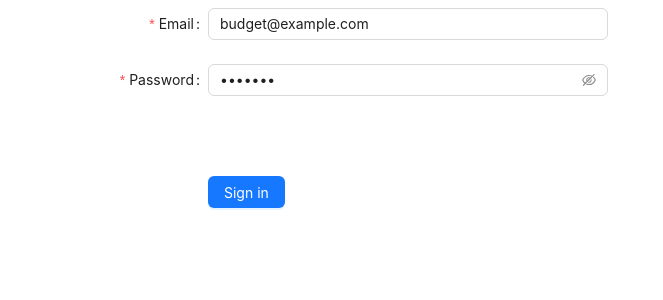
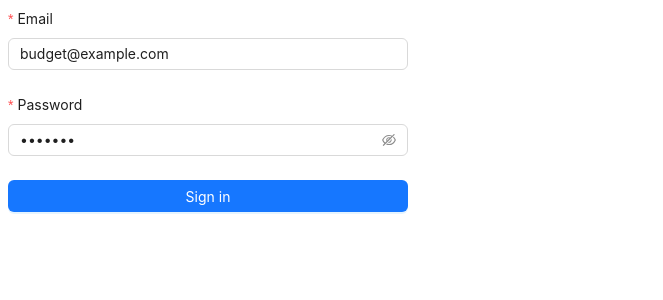
Before and after one commit to Kubenz98/budget-planner, a Next.js app: page / in a window 1280 px wide. Shown: the top 300 px of the page, without its empty margins (0-663 px from the left). Built offline with nearby package versions, Linux system fonts and the light colour scheme.

Commit message:
Add theme provider. Change form.

```diff
--- a/app/page.tsx
+++ b/app/page.tsx
@@ -9,7 +9,7 @@ interface FormValues {
   password: string;
 }
 
-const { Text } = Typography;
+const { Paragraph } = Typography;
 
 export default function Page() {
   const router = useRouter();
@@ -24,14 +24,9 @@ export default function Page() {
   return (
     <Form
       name="basic"
-      labelCol={{
-        span: 8,
-      }}
-      wrapperCol={{
-        span: 16,
-      }}
+      layout="vertical"
       style={{
-        maxWidth: 600,
+        maxWidth: 400,
       }}
       initialValues={{
         email: "budget@example.com",
@@ -64,21 +59,15 @@ export default function Page() {
       >
         <Input.Password />
       </Form.Item>
-      <Form.Item
-        wrapperCol={{
-          offset: 8,
-          span: 16,
-        }}
-      >
-        {isError && <Text type="danger">Wrong credentials!</Text>}
-      </Form.Item>
-      <Form.Item
-        wrapperCol={{
-          offset: 8,
-          span: 16,
-        }}
-      >
-        <Button type="primary" htmlType="submit" disabled={isLoading}>
+      {isError && (
+        <Form.Item>
+          <Paragraph type="danger" style={{ textAlign: "center" }}>
+            Wrong credentials!
+          </Paragraph>
+        </Form.Item>
+      )}
+      <Form.Item>
+        <Button type="primary" htmlType="submit" disabled={isLoading} block>
           {isLoading ? "Signing in..." : "Sign in"}
         </Button>
       </Form.Item>
--- /dev/null
+++ b/app/providers/ThemeProvider.tsx
@@ -0,0 +1,10 @@
+"use client";
+import { ThemeProvider } from "@emotion/react";
+import { theme } from "antd";
+
+const { useToken } = theme;
+
+export function EmotionProvider({ children }) {
+  const { token } = useToken();
+  return <ThemeProvider theme={token}>{children}</ThemeProvider>;
+}
```
